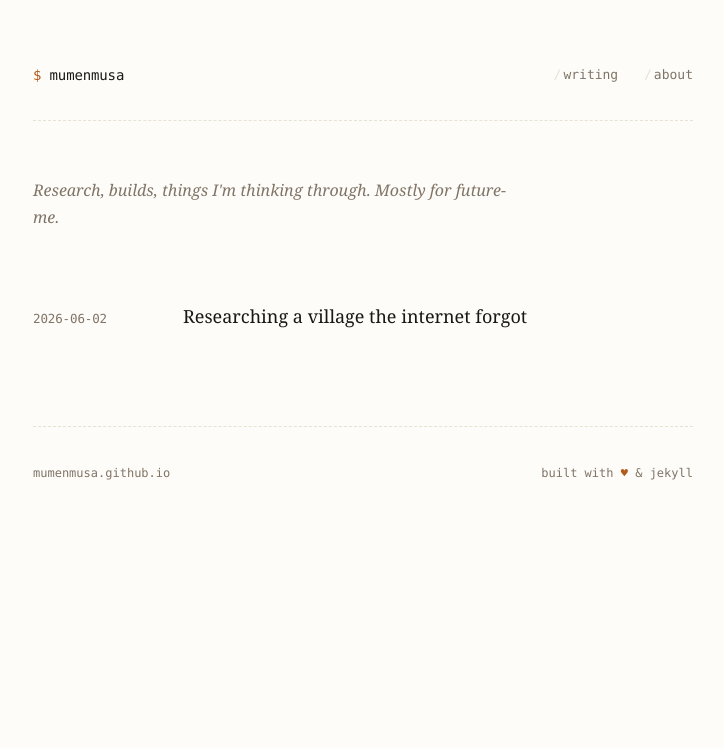
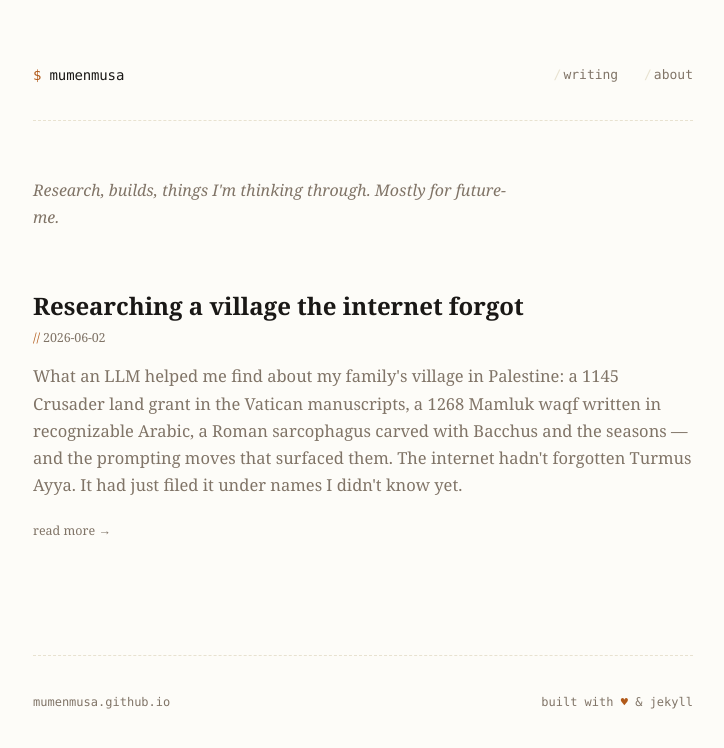
Before and after one commit to mumenmusa/mumenmusa.github.io, a Jekyll site: the page built from index.html, in a window 1280 px wide. Shown: the top 748 px of the page, without its empty margins (277-1001 px from the left). Built offline with Jekyll 4.4.1, drawn with Linux system fonts in a browser that asks for light colours.

Commit message:
Homepage: title/date/summary cards with read more link
- Add optional 'summary' frontmatter field (falls back to excerpt)
- Restructure index.html post list as stacked summary cards
- New CSS for .post-summary-* classes; removed old grid layout
- Update mobile responsive rules
- Add summary to Turmus Ayya post

```diff
--- a/_posts/2026-06-02-researching-a-village-the-internet-forgot.md
+++ b/_posts/2026-06-02-researching-a-village-the-internet-forgot.md
@@ -1,6 +1,7 @@
 ---
 title: "Researching a village the internet forgot"
 date: 2026-06-02 09:00:00 -0700
+summary: "What an LLM helped me find about my family's village in Palestine: a 1145 Crusader land grant in the Vatican manuscripts, a 1268 Mamluk waqf written in recognizable Arabic, a Roman sarcophagus carved with Bacchus and the seasons — and the prompting moves that surfaced them. The internet hadn't forgotten Turmus Ayya. It had just filed it under names I didn't know yet."
 ---
 
 There is a village north of Ramallah called Turmus Ayya. My family is from there. Wikipedia gives it a handful of paragraphs and the usual census stub. I wanted more — not for a paper, not for a project, just for myself. So I sat down one evening with a language model and asked it to help me dig.
--- a/assets/css/main.css
+++ b/assets/css/main.css
@@ -45,13 +45,24 @@ header.site nav a::before { content: "/"; color: var(--rule); margin-right: 2px;
 /* Intro */
 .intro { color: var(--ink-soft); font-style: italic; margin-bottom: 56px; max-width: 480px; font-size: 16px; font-family: "Iowan Old Style", Charter, Georgia, ui-serif, serif; }
 
-/* Post index */
+/* Post index — summary list */
 .post-index { list-style: none; padding: 0; margin: 0 0 72px 0; }
-.post-index li { padding: 14px 0; border-bottom: 1px dashed var(--rule); display: grid; grid-template-columns: 130px 1fr; gap: 20px; align-items: baseline; }
-.post-index li:last-child { border-bottom: none; }
-.post-index .date { font-size: 12.5px; color: var(--ink-soft); letter-spacing: -0.01em; }
-.post-index a { color: var(--ink); text-decoration: none; font-weight: 500; font-size: 18px; font-family: "Iowan Old Style", Charter, Georgia, ui-serif, serif; }
-.post-index a:hover { color: var(--accent); text-decoration: underline; text-decoration-style: dotted; text-underline-offset: 4px; }
+.post-index li.post-summary { padding: 28px 0 32px; border-bottom: 1px dashed var(--rule); }
+.post-index li.post-summary:first-child { padding-top: 4px; }
+.post-index li.post-summary:last-child { border-bottom: none; }
+
+.post-summary-title { font-size: 24px; line-height: 1.25; margin: 0 0 6px 0; font-weight: 600; font-family: "Iowan Old Style", Charter, Georgia, ui-serif, serif; }
+.post-summary-title::before { display: none; } /* override article h2::before */
+.post-summary-title a { color: var(--ink); text-decoration: none; }
+.post-summary-title a:hover { color: var(--accent); text-decoration: underline; text-decoration-style: dotted; text-underline-offset: 4px; }
+
+.post-summary-date { font-size: 12.5px; color: var(--ink-soft); letter-spacing: -0.01em; margin-bottom: 14px; }
+.post-summary-date::before { content: "// "; color: var(--accent); }
+
+.post-summary-text { color: var(--ink-soft); margin: 0 0 14px 0; font-size: 16.5px; line-height: 1.65; font-family: "Iowan Old Style", Charter, Georgia, ui-serif, serif; }
+
+.post-summary-more { font-size: 12.5px; color: var(--ink-soft); text-decoration: none; }
+.post-summary-more:hover { color: var(--accent); }
 
 /* Article */
 article h1 { font-size: 32px; line-height: 1.25; margin: 0 0 6px 0; font-weight: 600; font-family: "Iowan Old Style", Charter, Georgia, ui-serif, serif; }
@@ -113,7 +124,7 @@ footer.site a:hover { color: var(--accent); }
   .wrap { padding: 40px 20px 80px; }
   body { font-size: 17px; }
   article h1 { font-size: 26px; }
-  .post-index li { grid-template-columns: 100px 1fr; gap: 12px; }
-  .post-index .date { font-size: 11.5px; }
+  .post-summary-title { font-size: 21px; }
+  .post-summary-text { font-size: 15.5px; }
   header.site nav a { margin-left: 12px; }
 }
--- a/index.html
+++ b/index.html
@@ -5,9 +5,17 @@ layout: default
 
 <ul class="post-index">
   {% for post in site.posts %}
-  <li>
-    <span class="date">{{ post.date | date: "%Y-%m-%d" }}</span>
-    <a href="{{ post.url | relative_url }}">{{ post.title | escape }}</a>
+  <li class="post-summary">
+    <h2 class="post-summary-title"><a href="{{ post.url | relative_url }}">{{ post.title | escape }}</a></h2>
+    <div class="post-summary-date">{{ post.date | date: "%Y-%m-%d" }}</div>
+    <p class="post-summary-text">
+      {%- if post.summary -%}
+        {{ post.summary }}
+      {%- else -%}
+        {{ post.excerpt | strip_html | truncatewords: 50 }}
+      {%- endif -%}
+    </p>
+    <a class="post-summary-more" href="{{ post.url | relative_url }}">read more →</a>
   </li>
   {% endfor %}
 </ul>
```
